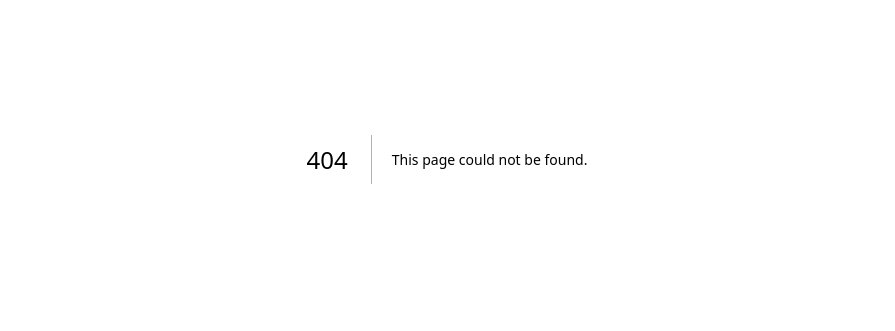
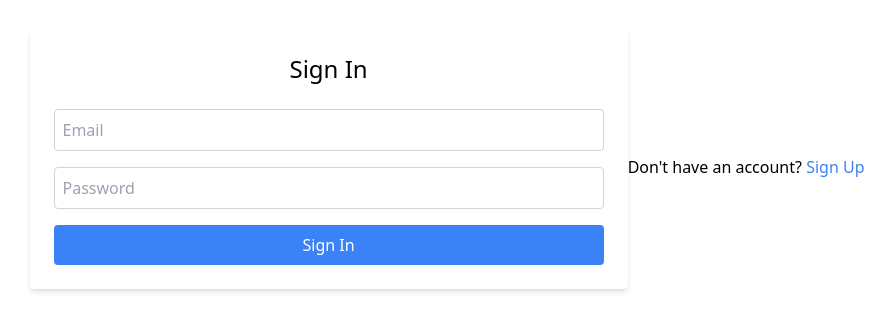
Before and after one commit to Aanshuu/taskd, a Next.js app: page /signIn in a window 1280 px wide. Before the commit this address had no page. Shown: the part 241-572 px from the top of the page, without its empty margins (193-1088 px from the left). Built offline with nearby package versions, Linux system fonts and the light colour scheme.

Commit message:
Add sign-in page component

```diff
--- /dev/null
+++ b/src/app/signIn/page.jsx
@@ -0,0 +1,76 @@
+// pages/signIn/page.jsx
+"use client";
+
+import { useState, useEffect } from "react";
+import { signIn, getCsrfToken } from "next-auth/react";
+import { useRouter } from "next/navigation";
+import Link from 'next/link';
+
+const SignIn = () => {
+  const [email, setEmail] = useState("");
+  const [password, setPassword] = useState("");
+  const [csrfToken, setCsrfToken] = useState("");
+  const router = useRouter();
+
+  useEffect(() => {
+    const fetchCsrfToken = async () => {
+      const token = await getCsrfToken();
+      setCsrfToken(token);
+    };
+    fetchCsrfToken();
+  }, []);
+
+  const handleSubmit = async (e) => {
+    e.preventDefault();
+    const res = await signIn("credentials", {
+      redirect: false,
+      email,
+      password,
+      csrfToken, // Pass the CSRF token
+    });
+    if (res?.ok) {
+      router.push("/task"); // Redirect to the task page after successful login
+    } else {
+      console.error("Failed to sign in");
+    }
+  };
+
+  return (
+    <div className="flex items-center justify-center h-screen">
+      <form onSubmit={handleSubmit} className="bg-white p-6 rounded shadow-md">
+        <h2 className="text-2xl mb-6 text-center">Sign In</h2>
+        <input type="hidden" name="csrfToken" value={csrfToken} />
+        <input
+          type="email"
+          placeholder="Email"
+          value={email}
+          onChange={(e) => setEmail(e.target.value)}
+          className="mb-4 p-2 border border-gray-300 rounded w-full"
+        />
+        <input
+          type="password"
+          placeholder="Password"
+          value={password}
+          onChange={(e) => setPassword(e.target.value)}
+          className="mb-4 p-2 border border-gray-300 rounded w-full"
+        />
+        <button
+          type="submit"
+          className="w-full bg-blue-500 text-white py-2 rounded"
+        >
+          Sign In
+        </button>
+      </form>
+      <div className="mt-4 text-center">
+        <p>
+          Don't have an account?{" "}
+          <Link href="/signUp" className="text-blue-500">
+            Sign Up
+          </Link>
+        </p>
+      </div>
+    </div>
+  );
+};
+
+export default SignIn;
--- a/tsconfig.json
+++ b/tsconfig.json
@@ -21,6 +21,6 @@
       "@/*": ["./src/*"]
     }
   },
-  "include": ["next-env.d.ts", "**/*.ts", "**/*.tsx", ".next/types/**/*.ts", "src/app/page.tsx", "src/app/task/page.jsx"],
+  "include": ["next-env.d.ts", "**/*.ts", "**/*.tsx", ".next/types/**/*.ts", "src/app/page.tsx", "src/app/task/page.jsx", "src/app/signUp/page.jsx"],
   "exclude": ["node_modules"]
 }
```
